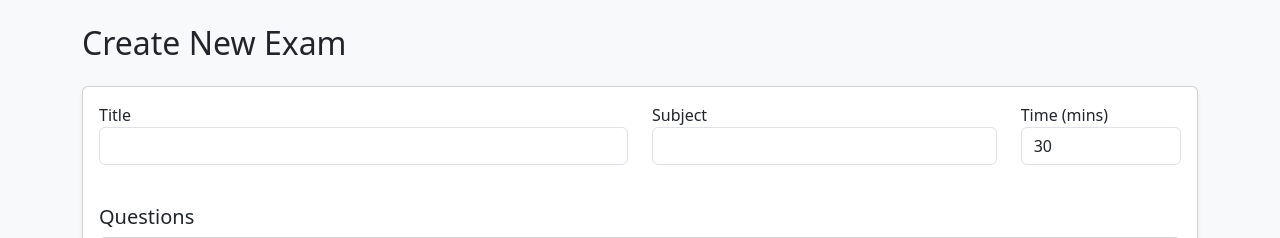
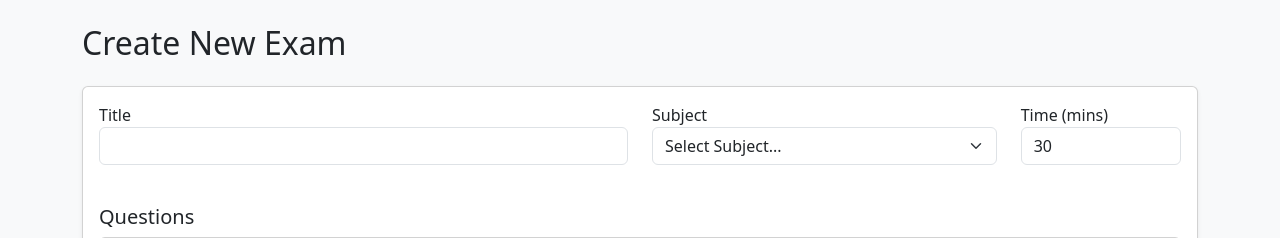
Before and after one commit to ganguly71/UNNATI_Exams, a Flask app: page /faculty/exam/create in a window 1280 px wide. Shown: the part 56-294 px from the top of the page. Run offline with Flask 3, Linux system fonts and the light colour scheme; the visitor is signed in with stand-in values (Sample User, id 1); data comes from the database, SQL or seed files in the repository; data that the repository does not hold is empty.

Commit message:
change subject input to dropdown in create_exam

```diff
--- a/routes.py
+++ b/routes.py
@@ -1,6 +1,6 @@
 from flask import Blueprint, render_template, request, redirect, url_for, flash, jsonify
 from flask_login import login_user, logout_user, login_required, current_user
-from models import db, User, Student, Exam, Question, Option, ExamAllotment, ExamSubmission, StudentAnswer, Assessment
+from models import db, User, Student, Exam, Question, Option, ExamAllotment, ExamSubmission, StudentAnswer, Assessment, SUBJECTS
 from datetime import datetime
 import uuid
 
@@ -100,7 +100,7 @@ def create_exam():
         return jsonify({'success': True, 'redirect': url_for('main.faculty_dashboard')})
 
     students = Student.query.all()
-    return render_template('create_exam.html', students=students)
+    return render_template('create_exam.html', students=students, subjects=SUBJECTS)
 
 @main.route('/faculty/exam/<int:exam_id>/start', methods=['POST'])
 @login_required
--- a/templates/create_exam.html
+++ b/templates/create_exam.html
@@ -11,7 +11,12 @@
                 </div>
                 <div class="col-md-4 mb-3">
                     <label>Subject</label>
-                    <input type="text" id="subject" class="form-control" required>
+                    <select id="subject" class="form-select" required>
+                        <option value="">Select Subject...</option>
+                        {% for subject in subjects %}
+                            <option value="{{ subject }}">{{ subject }}</option>
+                        {% endfor %}
+                    </select>
                 </div>
                 <div class="col-md-2 mb-3">
                     <label>Time (mins)</label>
```
